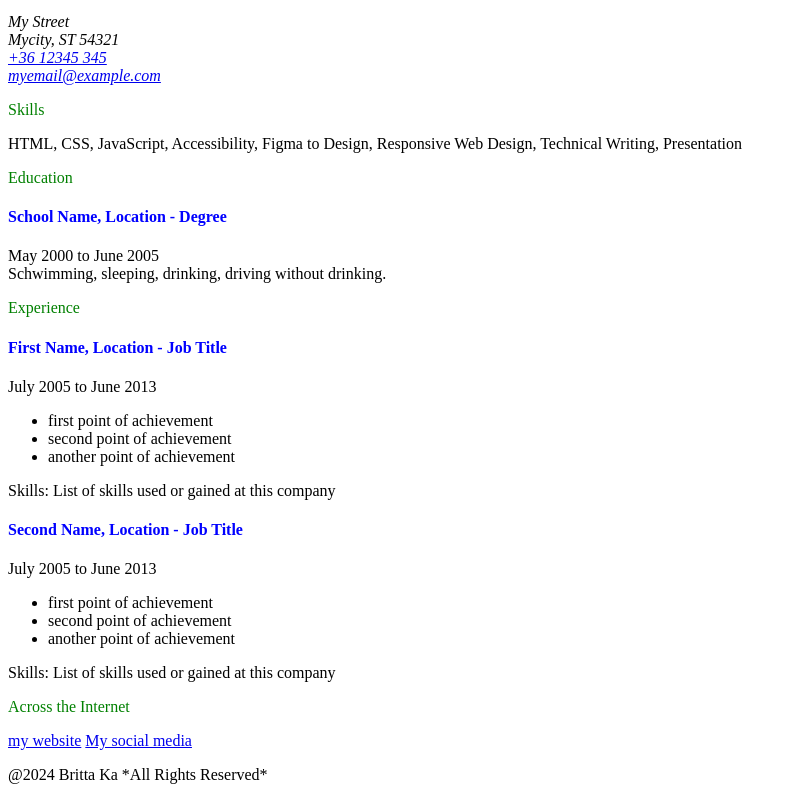
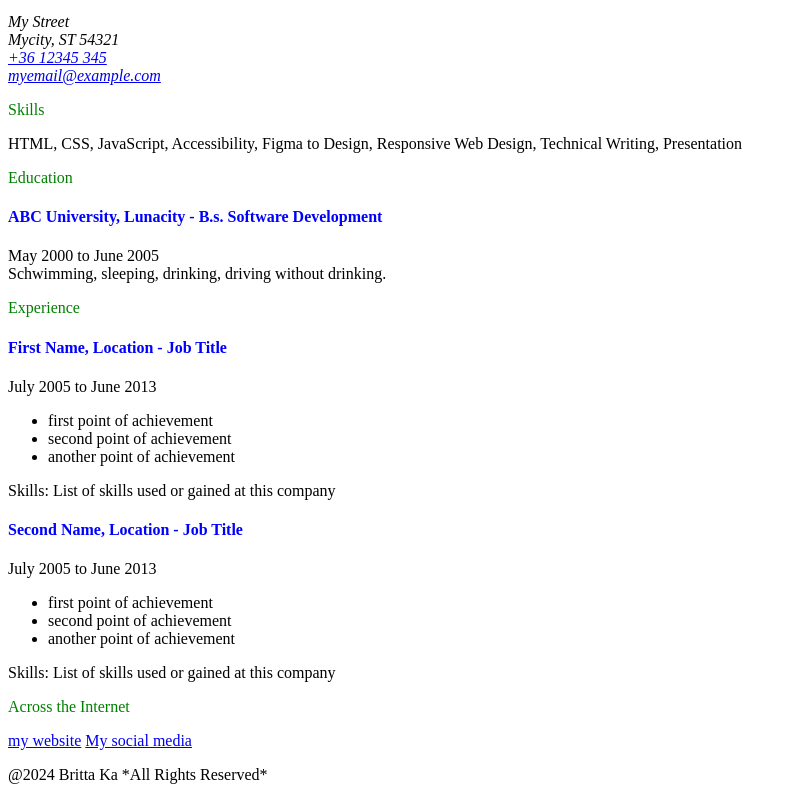
Before and after one commit to Britta23714/single-page-CV, a plain HTML site: page index.html in a window 1280 px wide. Shown: the part 88-888 px from the top of the page, without its empty margins (0-797 px from the left). Drawn offline with Linux system fonts and the light colour scheme.

Commit message:
create single-page-cv

```diff
--- a/index.html
+++ b/index.html
@@ -6,7 +6,7 @@
     <meta name="viewport" content="width=device-width, initial-scale=1.0">
     <title>CV - Britta Ka - Frontend Developer</title>
     <!-- SEO Meta Tags-->
-     <meta name="description" content="Single Page CV of Britta Ka, Frontend Developer.">
+    <meta name="description" content="Single Page CV of Britta Ka, Frontend Developer.">
     <meta name="keywords" content="Frontend Developer, HTML, CSS, JavaScript, Resume, Web Development" >
     <meta name="author" content="Britta Ka">
     <!-- Open Graph Meta Tags -->
@@ -39,12 +39,11 @@
             <p style="color: green;">Skills</p>
             <p>HTML, CSS, JavaScript, Accessibility, Figma to Design, Responsive Web Design, Technical Writing,
                 Presentation</p>
-
         </section>
 
         <section class="education">
             <p style="color: green;">Education</p>
-            <h4 style="color: blue;">School Name, Location - Degree</h4>
+            <h4 style="color: blue;">ABC University, Lunacity - B.s. Software Development</h4>
             <p>May 2000 to June 2005<br />
                 Schwimming, sleeping, drinking, driving without drinking.
             </p>
```
